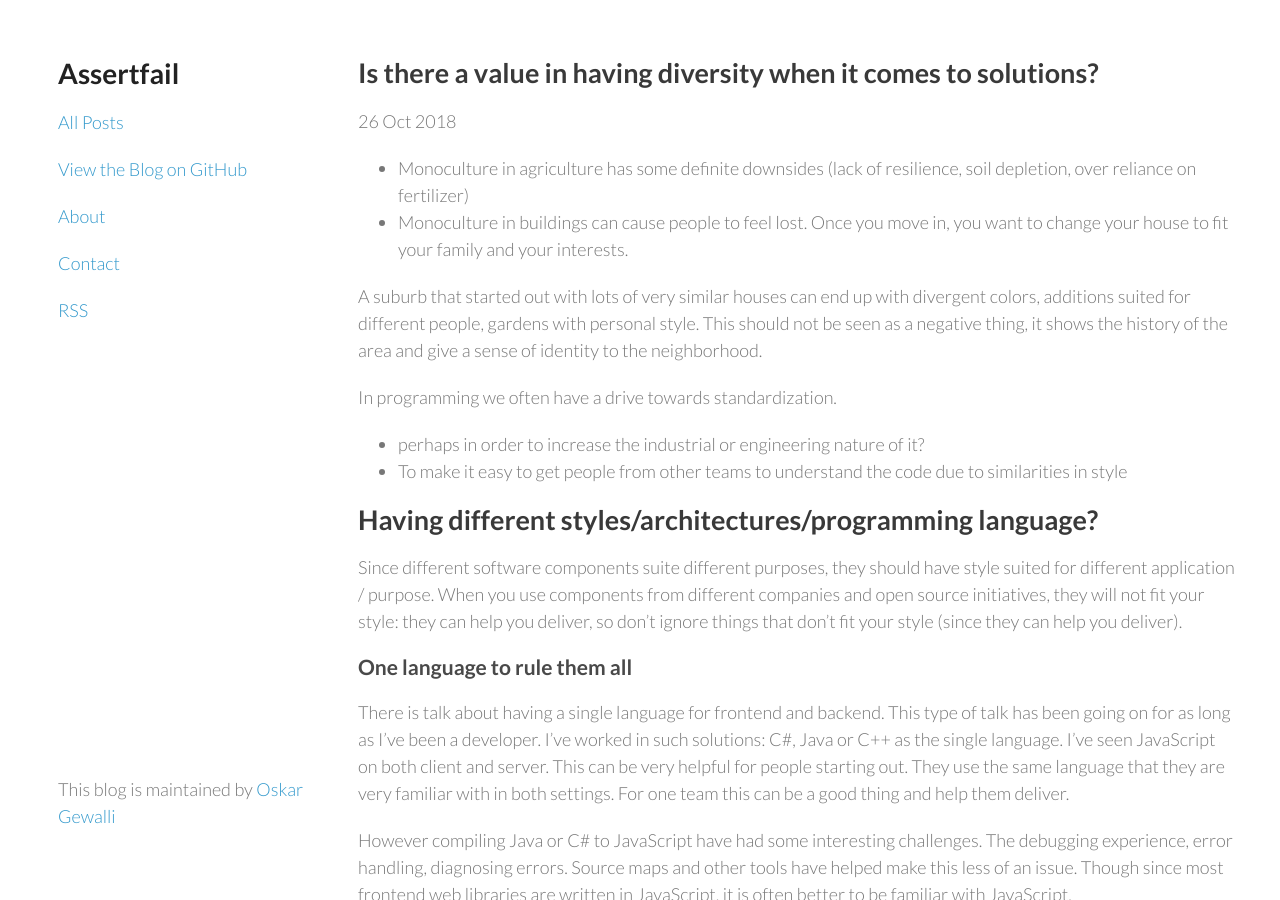
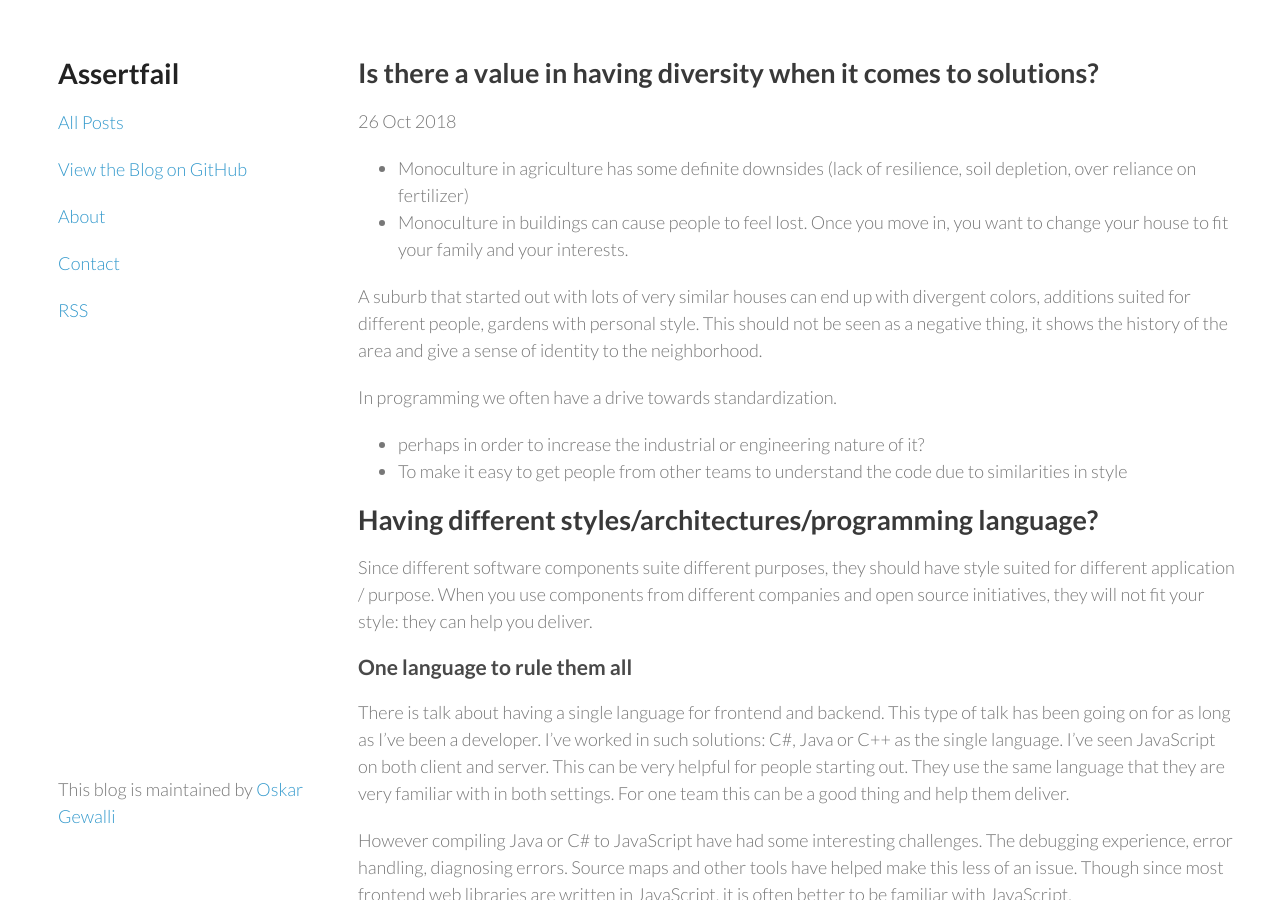
Before and after one commit to wallymathieu/assertfail, a Jekyll site: the page built from _posts/2018-10-26-Is-there-a-value-in-having-diversity-when-it-comes-to-solutions.md, in a window 1280 px wide and 900 px high. Built offline with Jekyll 4.4.1, drawn with Linux system fonts in a browser that asks for light colours; nearby versions of some CDN libraries.

Commit message:
Repetition

```diff
--- a/_posts/2018-10-26-Is-there-a-value-in-having-diversity-when-it-comes-to-solutions.md
+++ b/_posts/2018-10-26-Is-there-a-value-in-having-diversity-when-it-comes-to-solutions.md
@@ -17,7 +17,7 @@ In programming we often have a drive towards standardization.
 ## Having different styles/architectures/programming language?
 
 Since different software components suite different purposes, they should have style suited for different application / purpose.
-When you use components from different companies and open source initiatives, they will not fit your style: they can help you deliver, so don't ignore things that don't fit your style (since they can help you deliver).
+When you use components from different companies and open source initiatives, they will not fit your style: they can help you deliver.
 
 ### One language to rule them all
 
```
